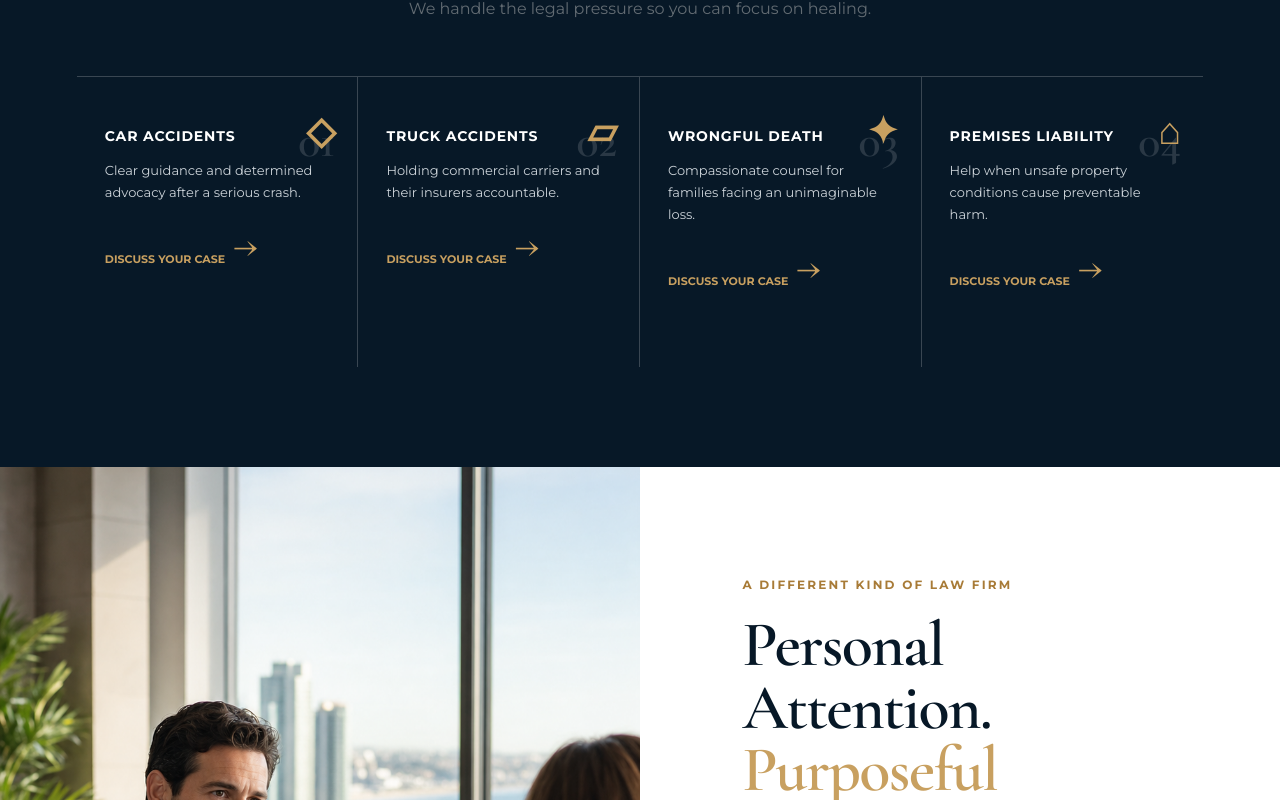
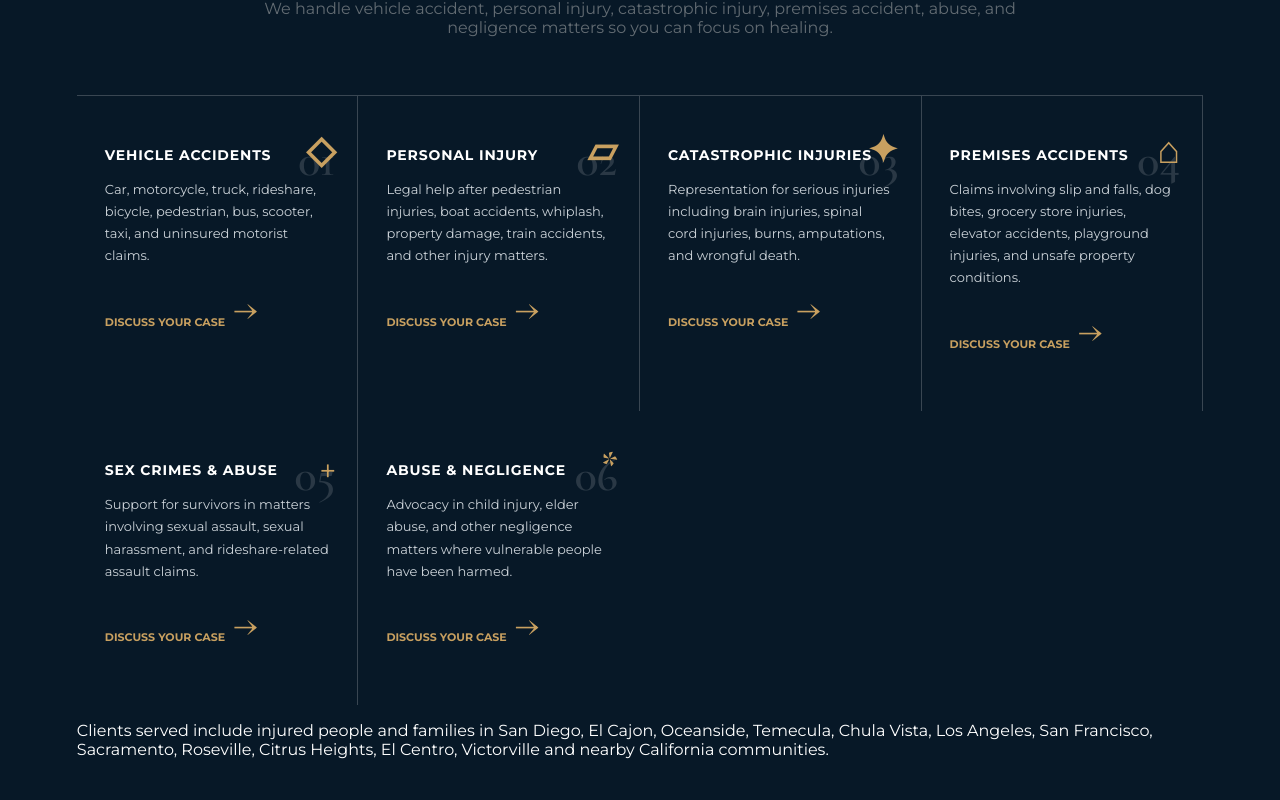
Before and after one commit to zionportal/mova-legal-group, a Next.js app: page / in a window 1280 px wide. Shown: the part 1100-1900 px from the top of the page. Built offline with nearby package versions, Linux system fonts and the light colour scheme.

Commit message:
Update legal services and client areas

```diff
--- a/app/page.js
+++ b/app/page.js
@@ -8,11 +8,14 @@ const ChevronDown = ({className=''}) => <Icon className={className}>⌄</Icon>;
 
 const phone = '(858) 205-2448';
 const practices = [
-  { icon: '◇', title: 'Car Accidents', text: 'Clear guidance and determined advocacy after a serious crash.' },
-  { icon: '▱', title: 'Truck Accidents', text: 'Holding commercial carriers and their insurers accountable.' },
-  { icon: '✦', title: 'Wrongful Death', text: 'Compassionate counsel for families facing an unimaginable loss.' },
-  { icon: '⌂', title: 'Premises Liability', text: 'Help when unsafe property conditions cause preventable harm.' },
+  { icon: '◇', title: 'Vehicle Accidents', text: 'Car, motorcycle, truck, rideshare, bicycle, pedestrian, bus, scooter, taxi, and uninsured motorist claims.' },
+  { icon: '▱', title: 'Personal Injury', text: 'Legal help after pedestrian injuries, boat accidents, whiplash, property damage, train accidents, and other injury matters.' },
+  { icon: '✦', title: 'Catastrophic Injuries', text: 'Representation for serious injuries including brain injuries, spinal cord injuries, burns, amputations, and wrongful death.' },
+  { icon: '⌂', title: 'Premises Accidents', text: 'Claims involving slip and falls, dog bites, grocery store injuries, elevator accidents, playground injuries, and unsafe property conditions.' },
+  { icon: '+', title: 'Sex Crimes & Abuse', text: 'Support for survivors in matters involving sexual assault, sexual harassment, and rideshare-related assault claims.' },
+  { icon: '*', title: 'Abuse & Negligence', text: 'Advocacy in child injury, elder abuse, and other negligence matters where vulnerable people have been harmed.' },
 ];
+const serviceAreas = ['San Diego', 'El Cajon', 'Oceanside', 'Temecula', 'Chula Vista', 'Los Angeles', 'San Francisco', 'Sacramento', 'Roseville', 'Citrus Heights', 'El Centro', 'Victorville'];
 const reviews = [
   ['Eduardo Medina', 'I had a great experience with Mova Law Group. After my accident, I was overwhelmed and unsure of what to do next. From the very start Chris and his team were compassionate, responsive, and incredibly knowledgeable.'],
   ['Google review', 'Chris Mova at Mova Law Group genuinely cared about my well-being throughout the entire claim process. They kept me informed every step of the way, ensuring I always knew what was happening.'],
@@ -20,7 +23,7 @@ const reviews = [
 ];
 const faqs = [
   ['How much does it cost to hire Mova Law Group?', 'Your initial consultation is free, and personal injury matters are generally handled on a contingency fee basis. That means you do not pay attorney fees upfront to begin the case. Attorney fees are collected only if compensation is recovered for you. This structure allows injured people to get legal guidance without adding another bill during a difficult time. During the consultation, the firm can explain how fees and case costs work before you decide whether to move forward.'],
-  ['What types of personal injury cases do you handle?', 'Mova Law Group represents injured people in car accidents, motorcycle accidents, rideshare crashes, pedestrian accidents, bicycle accidents, slip and fall claims, premises liability matters, truck accidents, and wrongful death cases. The firm also evaluates cases involving serious injuries where medical treatment, lost income, and long-term recovery needs may be part of the claim. Each case starts with a review of what happened, who may be responsible, and what evidence is available. If the matter is outside the firm\'s focus, the consultation can still help you understand the right next step. The goal is to make the path forward clear before you make a decision.'],
+  ['What types of personal injury cases do you handle?', 'Mova Law Group represents injured people in vehicle accidents, personal injury matters, catastrophic injuries, premises accidents, sexual assault and abuse matters, child injury, elder abuse, and wrongful death cases. The firm also evaluates cases involving serious injuries where medical treatment, lost income, and long-term recovery needs may be part of the claim. Each case starts with a review of what happened, who may be responsible, and what evidence is available. If the matter is outside the firm\'s focus, the consultation can still help you understand the right next step. The goal is to make the path forward clear before you make a decision.'],
   ['How long do I have to file a claim in California?', 'In many California personal injury cases, the general deadline to file a lawsuit is two years from the date of injury. Some claims have shorter deadlines, especially if a government entity may be involved. There may also be issues that affect when the clock starts, such as delayed discovery of an injury. Missing a deadline can seriously limit or eliminate your ability to pursue compensation. Because the exact deadline depends on the facts, it is important to speak with an attorney as soon as possible.'],
   ['What should I do after an accident?', 'Your first priority should be getting medical attention, even if you think the injury may be minor. You should preserve photos, videos, witness information, police reports, medical records, repair estimates, and any correspondence from insurance companies. Avoid giving detailed recorded statements or accepting an early settlement before you understand the full extent of your injuries and losses. Insurance companies may move quickly, but your recovery and documentation need to be handled carefully. Speaking with an attorney early can help protect evidence and prevent avoidable mistakes.'],
   ['What can compensation include in a personal injury case?', 'Compensation may include medical expenses, future treatment needs, lost wages, reduced earning ability, property damage, and pain and suffering. The value of a claim depends on the severity of the injury, the clarity of liability, available insurance coverage, and how the injury affects daily life. A strong claim usually requires organized medical documentation and evidence connecting the accident to the harm suffered. Early settlement offers may not reflect future treatment or long-term limitations. A careful case review helps identify what losses should be included before negotiations begin.'],
@@ -61,8 +64,9 @@ export default function Home() {
     <section className="trust"><span>JUSTICE.</span><span>ACCOUNTABILITY.</span><span>RESULTS.</span></section>
 
     <section className="practice section" id="practice">
-      <div className="sectionHead"><p className="kicker">HOW WE CAN HELP</p><h2>Focused on Personal Injury.<br/>Focused on Your Future.</h2><p>We handle the legal pressure so you can focus on healing.</p></div>
+      <div className="sectionHead"><p className="kicker">HOW WE CAN HELP</p><h2>Legal Services for Injury Victims.<br/>Focused on Your Future.</h2><p>We handle vehicle accident, personal injury, catastrophic injury, premises accident, abuse, and negligence matters so you can focus on healing.</p></div>
       <div className="practiceGrid">{practices.map(({icon,title,text},i)=><article key={title}><span>0{i+1}</span><Icon>{icon}</Icon><h3>{title}</h3><p>{text}</p><a href="#contact">Discuss your case <ArrowRight/></a></article>)}</div>
+      <p>Clients served include injured people and families in {serviceAreas.join(', ')} and nearby California communities.</p>
     </section>
 
     <section className="about" id="about"><div className="aboutImage"><img src="/chris-movafagh.png" alt="Chris Movafagh"/></div><div className="aboutCopy"><p className="kicker">A DIFFERENT KIND OF LAW FIRM</p><h2>Personal Attention.<br/><em>Purposeful Advocacy.</em></h2><p>Injured people are often treated like a claim number. At Mova Law Group, your story comes first. We pair careful preparation with direct communication so you always understand what is happening and why.</p><blockquote>“You should never have to wonder whether your lawyer is fighting for you.”</blockquote><a className="textLink textLinkDesktop" href="#contact">Request a Free Case Review <ArrowRight/></a><a className="textLink textLinkMobile" href="tel:+18582052448"><Phone/> Call (858) 205-2448</a></div></section>
```
